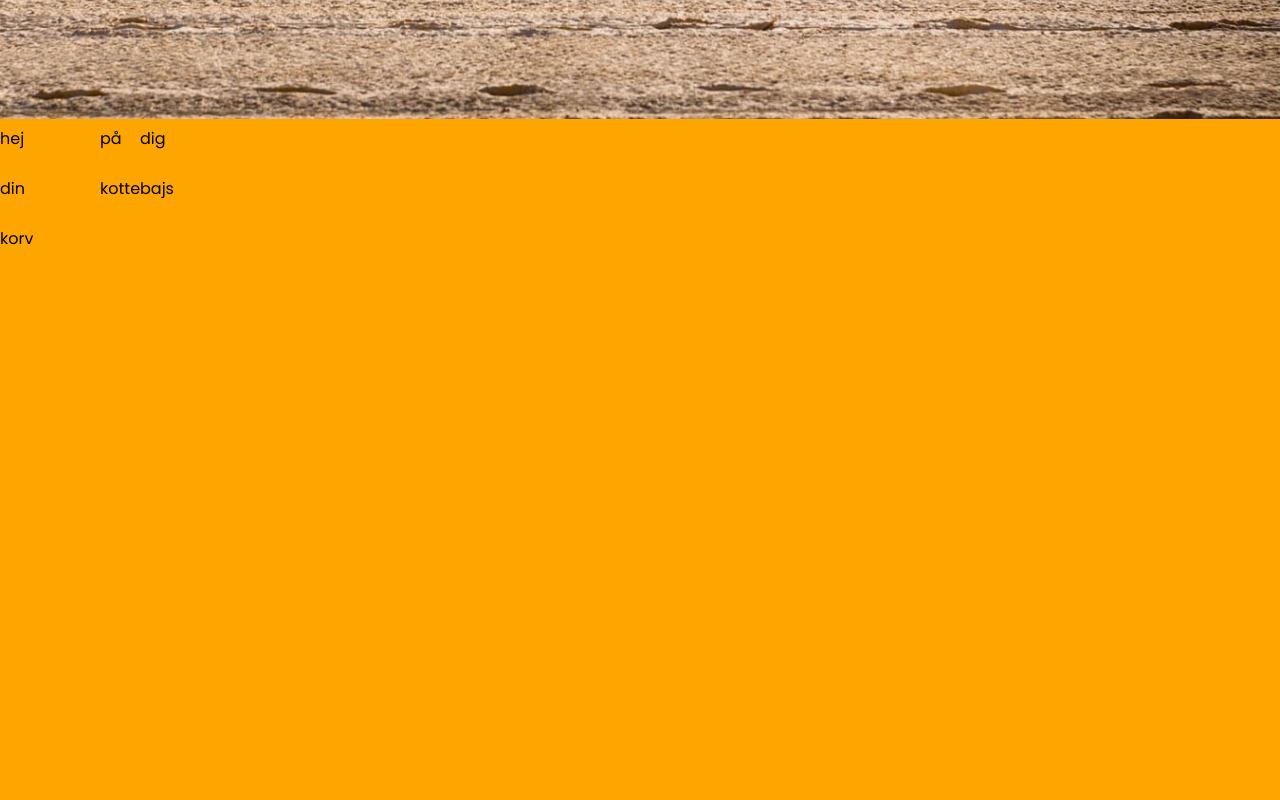
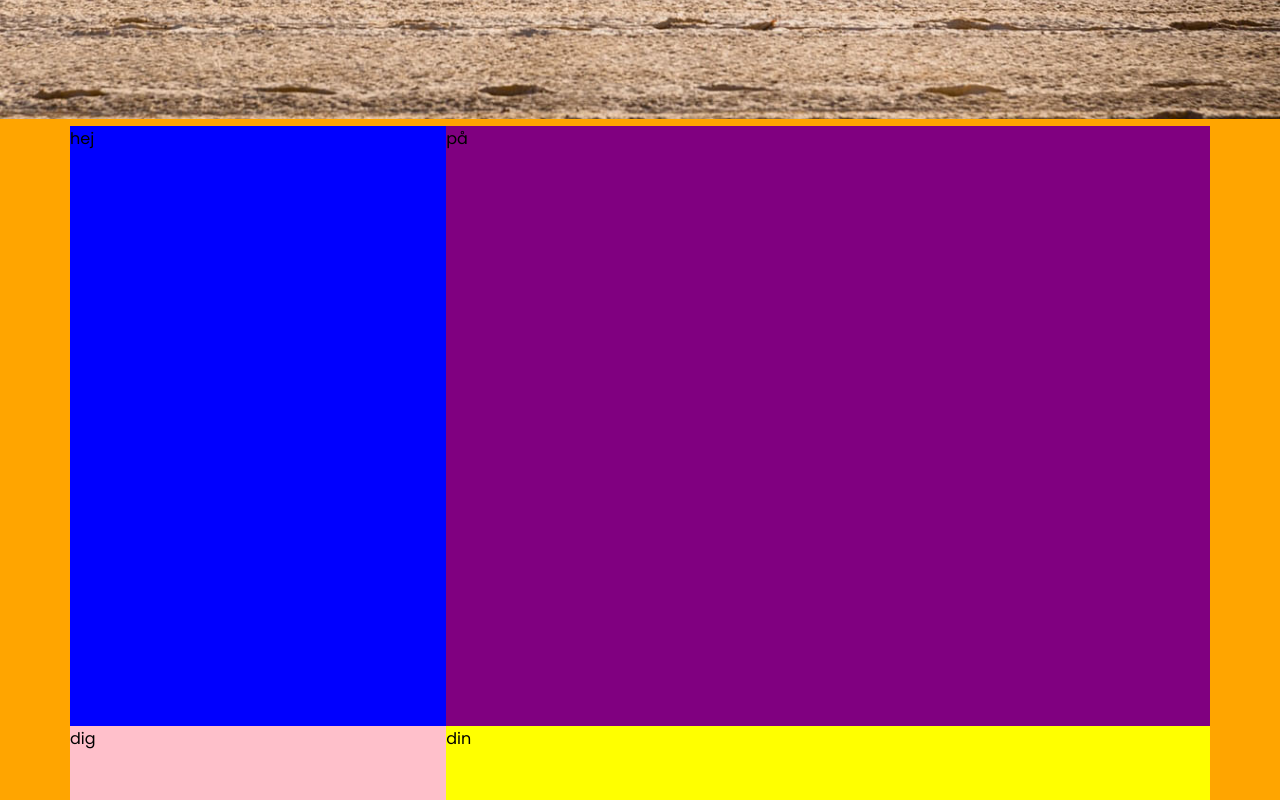
Before and after one commit to Anne-Lie-Back/yogaSummerProject, a React (Create React App) app in the folder client/: page / in a window 1280 px wide. Shown: the part 700-1500 px from the top of the page. Before the commit the page ends 976 px from the top, so only its background shows below. Built offline with nearby package versions, Linux system fonts and the light colour scheme.

Commit message:
hero rewritten to emotion

```diff
--- a/client/src/components/HomeContent.tsx
+++ b/client/src/components/HomeContent.tsx
@@ -1,49 +1,63 @@
 import React from 'react';
 import styled from '@emotion/styled'
 
+const Wrapper = styled("div")`
+    width: 100%;
+    display: flex;
+    justify-content: center;
+`
+
 const GridContainer = styled("div")`
     display: grid;
-    grid-template-columns: 100px 40px 40px;
-    grid-template-rows: 50px 50px 50px;
+    width: 100%;
+    max-width: 71.25rem;
+    height: 42.5rem;
+    grid-template-columns: 33%;
+    grid-template-rows: 600px 50% 50%;
     grid-template-areas:
     "sideImage story story"
     "courseIcon moreInfo moreInfo"
-    "course1 course2 course3"
-    ;
+    "course1 course2 course3";
 
     & .sideImage{
-        grid-area: 'sideImage';
-        background-color: 'blue';
+        grid-area: sideImage;
+        background-color: blue;
     }
 
     & .story{
-        grid-area: 'story';
+        grid-area: story;
+        background-color: purple;
     }
 
     & .courseIcon{
-        grid-area: 'courseIcon';
+        grid-area: courseIcon;
+        background-color: pink;
     }
 
     & .moreInfo{
-        grid-area: 'moreInfo';
+        grid-area: moreInfo;
+        background-color: yellow;
     }
 
     & .course1{
-        grid-area: 'course1';
+        grid-area: course1;
+        background-color: green;
     }
 
     & .course2{
-        grid-area: 'course2';
+        grid-area: course2;
+        background-color: lightcoral;
     }
 
     & .course3{
-        grid-area: 'course3';
+        grid-area: course3;
+        background-color: lightgrey;
     }
 
 `
 function HomeContent() {
     return(
-        <>
+        <Wrapper>
           <GridContainer>
                 <div className = "sideImage">hej</div>
                 <div className = "story">på</div>
@@ -53,7 +67,7 @@ function HomeContent() {
                 <div className = "course2">bajs</div>
                 <div className= "course3">korv</div>
             </GridContainer>
-        </>
+        </Wrapper>
     )
 }
 
--- a/client/src/pages/home.tsx
+++ b/client/src/pages/home.tsx
@@ -1,13 +1,33 @@
+
 import React from 'react'
+import styled from '@emotion/styled'
 import HomeContent from '../components/HomeContent'
+
+const HeaderContainer = styled('div')`
+        width: 100%;
+        position: relative;
+
+        & img{
+            width: 100%;
+        }
+
+        & h2 {
+            position: absolute;
+            font-size: 25px;
+            top: 140px;
+            width: 100%;
+            text-align: center;
+            padding: 2rem;
+        }
+`
 
 function Home(){
     return (
         <>
-            <div style = {{position: 'relative'}}>
-                <img src={require('../assets/images/yogasummer.hero.jpg')} style = {{width: '100%'}} alt=""/>
-                <h2 style= {{position:'absolute', top: '23%', left: '25%', fontSize: '3rem', color: '#e6b2cc', fontWeight: 300}}>Feel the Flow of Flower Yoga</h2>
-            </div>
+            <HeaderContainer>
+                <img src={require('../assets/images/yogasummer.hero.jpg')} alt="Woman sitting in lotus position and looking out at the ocean"/>
+                <h2> Feel the Flow of Flower Yoga</h2>
+            </HeaderContainer>
             <HomeContent/>
         </>
     )
```
